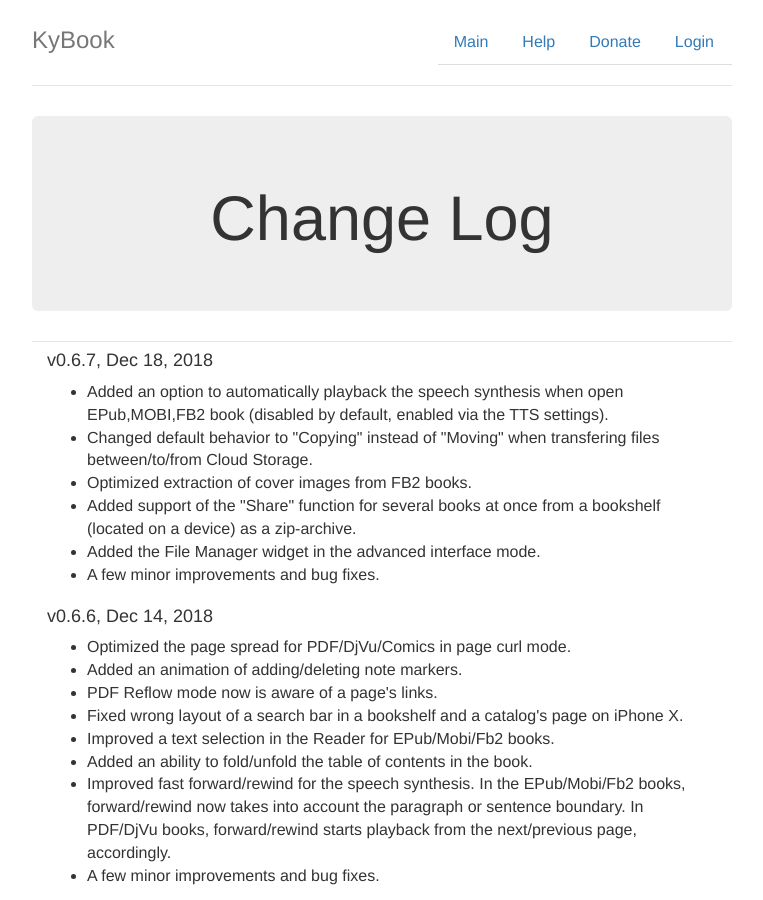
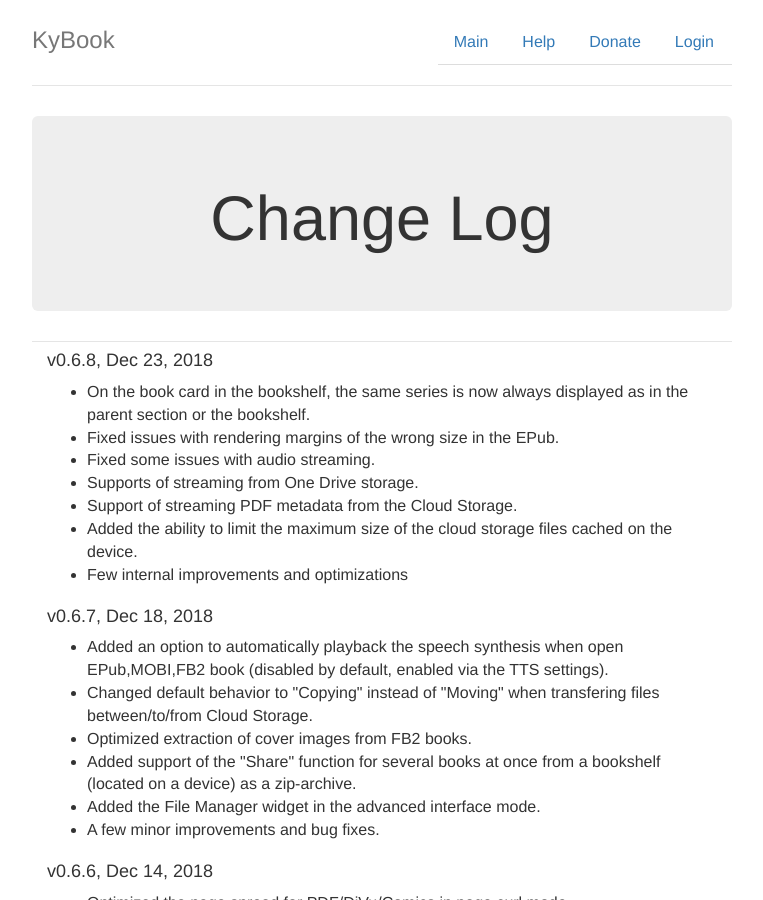
Before and after one commit to kolyvan/kybook-reader.com, a Jekyll site: the page built from changelog.html, in a window 1280 px wide and 900 px high. Shown: the whole window, without its empty margins (258-1021 px from the left). Built offline with Jekyll 4.4.1, drawn with Linux system fonts in a browser that asks for light colours.

Commit message:
update for app release v0.6.8

```diff
--- a/changelog.html
+++ b/changelog.html
@@ -5,6 +5,19 @@
 
 <div class="jumbotron">
 <h1>Change Log</h1>
+</div>
+
+<div class="col-lg-12">
+  <h4>v0.6.8, Dec 23, 2018</h4>
+  <ul>
+    <li>On the book card in the bookshelf, the same series is now always displayed as in the parent section or the bookshelf.</li>
+    <li>Fixed issues with rendering margins of the wrong size in the EPub.</li>
+    <li>Fixed some issues with audio streaming.</li>
+    <li>Supports of streaming from One Drive storage.</li>
+    <li>Support of streaming PDF metadata from the Cloud Storage.</li>
+    <li>Added the ability to limit the maximum size of the cloud storage files cached on the device.</li>
+    <li>Few internal improvements and optimizations</li>
+  </ul>
 </div>
 
 <div class="col-lg-12">
--- a/index.html
+++ b/index.html
@@ -21,7 +21,7 @@
 </div>
 
 <div class="alert alert-success" role="alert">
-  <strong>December 18, 2018</strong> KyBook 3 v0.6.7 was released on the  <a href="http://itunes.apple.com/app/id1348198785">App Store</a>.
+  <strong>December 23, 2018</strong> KyBook 3 v0.6.8 was released on the  <a href="http://itunes.apple.com/app/id1348198785">App Store</a>.
   <br />
   <a href="/changelog.html">Change Log</a>
 </div>
--- a/ru/index.html
+++ b/ru/index.html
@@ -21,7 +21,7 @@
 </div>
 
 <div class="alert alert-success" role="alert">
-  <strong>18 Декабря 2018</strong> KyBook 3 v0.6.7 выпущен в <a href="https://itunes.apple.com/ru/app/kybook-3-ebook-reader/id1348198785?mt=8">App Store</a>.
+  <strong>23 Декабря 2018</strong> KyBook 3 v0.6.8 выпущен в <a href="https://itunes.apple.com/ru/app/kybook-3-ebook-reader/id1348198785?mt=8">App Store</a>.
   <br />
   <a href="/ru/changelog.html">История изменений</a>
 </div>
```
Also changed, not shown: ru/changelog.html (+13 -0 lines).
